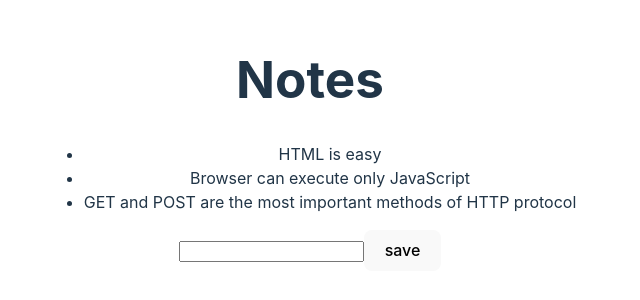
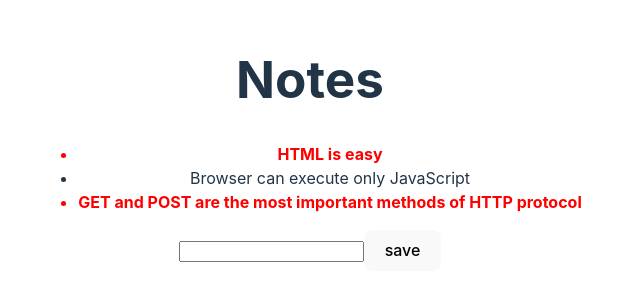
Before and after one commit to wangsamu/Full_Stack_Open_inClass, a React (Vite) app in the folder part2/: page / in a window 1280 px wide. Shown: the part 256-556 px from the top of the page, without its empty margins (330-970 px from the left). Built offline with nearby package versions, Linux system fonts and the light colour scheme.

Commit message:
Randomly generating importance for new notes

```diff
--- a/part2/src/App.css
+++ b/part2/src/App.css
@@ -15,6 +15,11 @@
 }
 .logo.react:hover {
   filter: drop-shadow(0 0 2em #61dafbaa);
+}
+
+.important {
+  font-weight: bold;
+  color: red;
 }
 
 @keyframes logo-spin {
--- a/part2/src/App.tsx
+++ b/part2/src/App.tsx
@@ -22,7 +22,7 @@ const App: FunctionComponent<AppProps> = (props) => {
     const newNote = {
       id: newId,
       content: inputValue,
-      important: false,
+      important: Math.random() < 0.5,
     };
     setNotes([...notes].concat(newNote));
   };
@@ -36,7 +36,9 @@ const App: FunctionComponent<AppProps> = (props) => {
       <h1>Notes</h1>
       <ul>
         {notes.map((note) => (
-          <li key={note.id}>{note.content}</li>
+          <li key={note.id} className={note.important ? 'important' : ''}>
+            {note.content}
+          </li>
         ))}
       </ul>
       <form onSubmit={addNote}>
```
